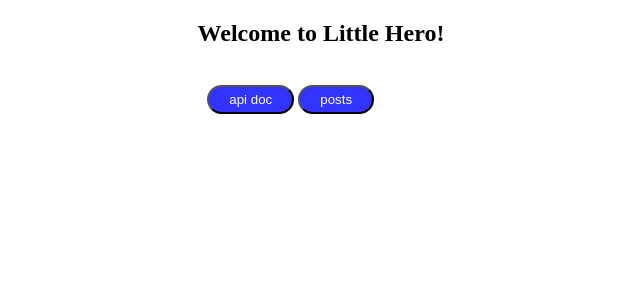
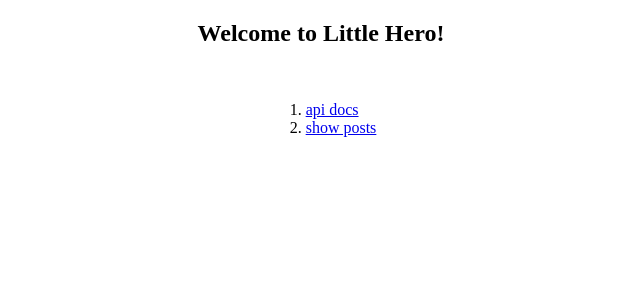
Before and after one commit to littlehero2020/little_hero, a Django app: page / in a window 1280 px wide. Shown: the top 300 px of the page, without its empty margins (319-959 px from the left). Run offline with Django 3.2, Linux system fonts and the light colour scheme; some libraries are stand-ins or nearby versions.

Commit message:
changed css

```diff
--- a/littlehero_server/littlehero_server/static/css/main.css
+++ b/littlehero_server/littlehero_server/static/css/main.css
@@ -11,6 +11,9 @@ h2 {
     text-align: center;
 }
 
-.butt {
-    margin-left: 41%;
+
+ol {
+    margin-left: auto;
+    margin-right: auto;
+    display: table;
 }
--- a/littlehero_server/littlehero_server/templates/index.html
+++ b/littlehero_server/littlehero_server/templates/index.html
@@ -8,19 +8,13 @@
 <body>
   <h2> Welcome to Little Hero! </h2><br>
   <div>
-      <span class="butt">
-          <button type="button" id="doc">api doc</button>
-          <button type="button" id="post">posts</button>
+      <span class="go">
+          <ol>
+              <li><a href="/api/doc">api docs</a></li>
+              <li><a href="/api/posts">show posts</a></li>
+          </ol>
       </span>
   </div>
   <script src="//code.jquery.com/jquery-1.11.0.min.js"></script>
-    <script>
-        $("#doc").click(function(){
-            location.href = "/api/doc";
-        });
-        $("#post").click(function(){
-            location.href = "/api/posts";
-        });
-    </script>
 </body>
 </html>
```
